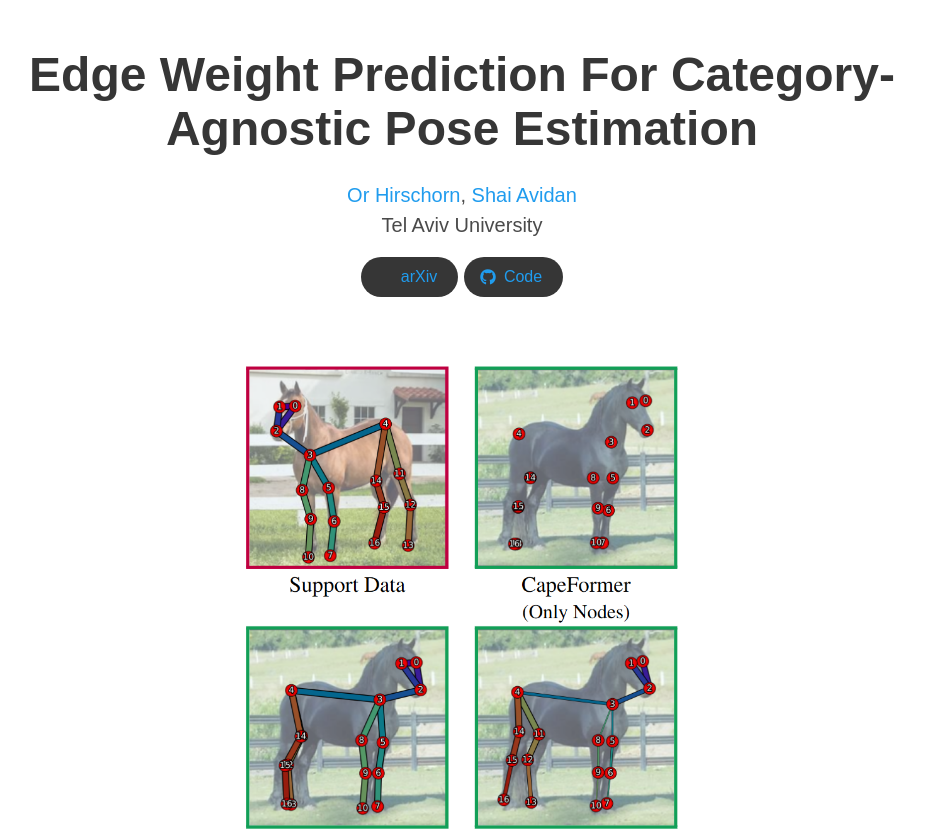
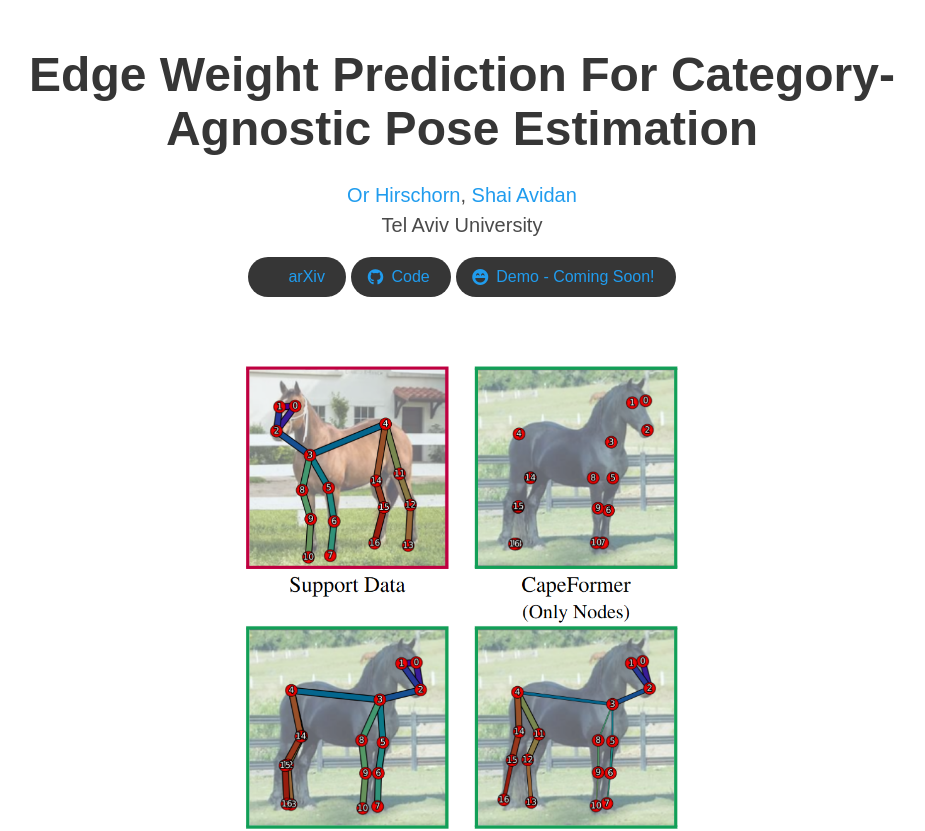
Before and after one commit to orhir/edge_cape, a plain HTML site: page index.html in a window 1280 px wide. Shown: the top 831 px of the page, without its empty margins (178-1103 px from the left). Drawn offline with nearby package versions, Linux system fonts and the light colour scheme; some icons are missing; a web font is replaced by a local one.

Commit message:
Update index.html

```diff
--- a/index.html
+++ b/index.html
@@ -95,7 +95,16 @@
                     <span>Code</span>
                   </a>
                 </span>
-
+                                <!-- Code Link. -->
+                <span class="link-block">
+                  <a href=""
+                    class="external-link button is-normal is-rounded is-dark">
+                    <span class="icon">
+                      <i class="fa-solid fa-face-laugh-beam"></i>
+                    </span>
+                    <span>Demo - Coming Soon!</span>
+                  </a>
+                </span>
 
               </div>
             </div>
```
